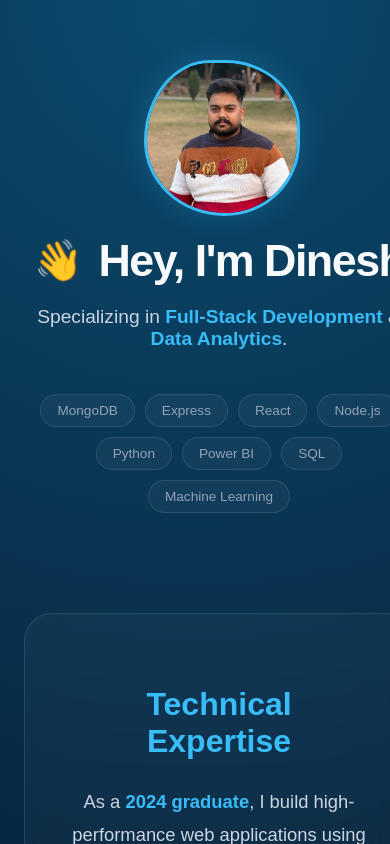
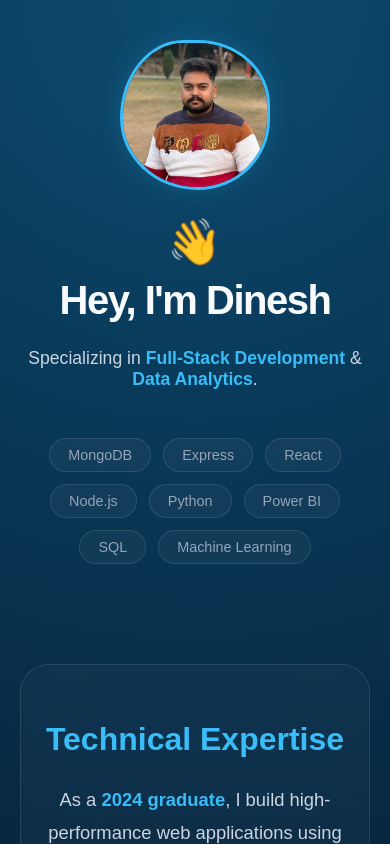
Before and after one commit to Dineshkumar2417/My-Portfolio, a React app in the folder frontend/: page / in a window 390 px wide. Shown: the top 844 px of the page. Built offline with nearby package versions, Linux system fonts and the light colour scheme; no server answers; the HTML template or start-up script is replaced by a standard one.

Commit message:
Fix: Final button uniform sizing and centering

```diff
--- a/frontend/src/App.css
+++ b/frontend/src/App.css
@@ -1,10 +1,18 @@
-/* Fix for the horizontal scroll/black bar on mobile */
+/* --- 0. CRITICAL GLOBAL FIXES --- */
+* {
+  box-sizing: border-box;
+}
+
 html, body {
   max-width: 100%;
   overflow-x: hidden;
+  margin: 0;
+  padding: 0;
+  background-color: #020617;
 }
 
 #root {
+  width: 100%;
   overflow-x: hidden;
 }
 
@@ -12,35 +20,29 @@ html, body {
 
 :root {
   --primary: #38bdf8;
-  --bg-dark: #020617; /* Very dark blue-black */
-  --bg-glow: #0c4a6e; /* Deep navy glow */
+  --bg-dark: #020617;
+  --bg-glow: #0c4a6e;
   --glass: rgba(255, 255, 255, 0.03);
   --border: rgba(255, 255, 255, 0.1);
   --text-main: #f8fafc;
   --text-dim: #94a3b8;
 }
 
-body {
-  margin: 0;
-  padding: 0;
-  background-color: var(--bg-dark);
-  overflow-x: hidden;
-}
-
-/* 1. THE FADING GRADIENT FIX */
+/* 1. LAYOUT WRAPPERS */
 .main-wrapper {
   width: 100%;
   min-height: 100vh;
-  /* This creates the 'fading mix' you asked for.
-     The glow is at the top center and fades into the dark color at 60% */
   background: radial-gradient(circle at 50% 0%, var(--bg-glow) 0%, var(--bg-dark) 65%);
+  display: flex;
+  flex-direction: column;
+  align-items: center;
 }
 
 .portfolio-app {
   width: 100%;
   max-width: 1100px;
-  margin: 0 auto; /* THIS KEEPS IT CENTERED */
-  padding: 60px 24px;
+  margin: 0 auto;
+  padding: 80px 24px;
   font-family: 'Plus Jakarta Sans', sans-serif;
   color: var(--text-main);
   display: flex;
@@ -81,58 +83,75 @@ section, header, footer {
 
 .hero-intro {
   display: flex;
+  flex-direction: row;
   align-items: center;
-  gap: 15px;
-  margin-bottom: 10px;
+  justify-content: center;
+  gap: 20px;
+  margin-bottom: 15px;
+  width: 100%;
 }
 
 .wave-emoji {
-  font-size: 2.5rem;
+  font-size: 2.8rem;
   animation: wave-animation 2.5s infinite;
   transform-origin: 70% 70%;
-  display: inline-block;
 }
 
 @keyframes wave-animation {
-    0% { transform: rotate( 0.0deg) }
+    0% { transform: rotate(0.0deg) }
    10% { transform: rotate(14.0deg) }
    20% { transform: rotate(-8.0deg) }
    30% { transform: rotate(14.0deg) }
    40% { transform: rotate(-4.0deg) }
    50% { transform: rotate(10.0deg) }
-   60% { transform: rotate( 0.0deg) }
-  100% { transform: rotate( 0.0deg) }
+   60% { transform: rotate(0.0deg) }
+  100% { transform: rotate(0.0deg) }
 }
 
-.hero-title { font-size: 3.5rem; margin: 0; letter-spacing: -1.5px; }
-.hero-subtitle { font-size: 1.2rem; color: #cbd5e1; margin-top: 10px; font-weight: 400; }
-.hero-subtitle strong, .contact-desc strong, .about-text strong { color: var(--primary); font-weight: 600; }
+.hero-title {
+  font-size: 3.5rem;
+  margin: 0;
+  letter-spacing: -1.5px;
+  text-align: center;
+}
+
+.hero-subtitle {
+  font-size: 1.25rem;
+  color: #cbd5e1;
+  margin-top: 10px;
+  font-weight: 400;
+  max-width: 700px;
+}
+
+.hero-subtitle strong, .contact-desc strong, .about-text strong {
+  color: var(--primary);
+  font-weight: 600;
+}
 
 .skill-pills-hero {
   display: flex;
-  gap: 10px;
+  gap: 12px;
   flex-wrap: wrap;
   justify-content: center;
-  margin-top: 25px;
-  max-width: 700px;
+  margin-top: 30px;
+  max-width: 800px;
 }
 
 .skill-pills-hero span {
   background: rgba(255, 255, 255, 0.04);
   border: 1px solid var(--border);
-  padding: 8px 16px;
+  padding: 8px 18px;
   border-radius: 100px;
-  font-size: 0.85rem;
+  font-size: 0.9rem;
   color: var(--text-dim);
 }
 
-/* 3. CARDS */
+/* 3. CARDS & SECTIONS */
 .about-card, .project-card, .contact-card-main {
   background: var(--glass);
   backdrop-filter: blur(15px);
   border: 1px solid var(--border);
   border-radius: 28px;
-  box-sizing: border-box;
 }
 
 .about-card { padding: 45px; width: 100%; max-width: 850px; }
@@ -149,18 +168,7 @@ section, header, footer {
 .project-card { padding: 35px; text-align: left; transition: 0.3s ease; }
 .project-card:hover { border-color: var(--primary); transform: translateY(-5px); }
 
-.tech-tag {
-  background: rgba(56, 189, 248, 0.1);
-  color: var(--primary);
-  padding: 5px 12px;
-  border-radius: 8px;
-  font-size: 0.75rem;
-  font-weight: 600;
-  margin: 15px 8px 0 0;
-  display: inline-block;
-}
-
-/* 4. CONTACT */
+/* 4. CONTACT SECTION FIX */
 .contact-card-main {
   padding: 60px 40px;
   width: 100%;
@@ -168,17 +176,6 @@ section, header, footer {
   display: flex;
   flex-direction: column;
   align-items: center;
-}
-
-.status-badge {
-  padding: 8px 18px;
-  background: rgba(34, 197, 94, 0.1);
-  color: #4ade80;
-  border-radius: 100px;
-  font-size: 0.85rem;
-  font-weight: 600;
-  margin-bottom: 30px;
-  border: 1px solid rgba(34, 197, 94, 0.2);
 }
 
 .contact-title { font-size: 3rem; margin-bottom: 20px; letter-spacing: -1.5px; }
@@ -192,15 +189,20 @@ section, header, footer {
   width: 100%;
 }
 
+/* BUTTONS FIX - Making them uniform */
 .contact-btn {
   text-decoration: none;
-  padding: 16px 40px;
+  padding: 16px 30px;
+  min-width: 180px; /* Ensures all buttons have same base width */
   border-radius: 16px;
   font-weight: 700;
   transition: 0.3s;
   color: var(--text-main);
   background: rgba(255, 255, 255, 0.05);
   border: 1px solid var(--border);
+  display: flex;
+  align-items: center;
+  justify-content: center;
 }
 
 .contact-btn.linkedin:hover { background: #0077b5; border-color: #0077b5; }
@@ -209,10 +211,27 @@ section, header, footer {
 
 .footer-copyright { margin-top: 50px; font-size: 0.9rem; color: #475569; }
 
-/* MOBILE RESPONSIVE */
+/* 5. MOBILE RESPONSIVE BLOCK */
 @media (max-width: 768px) {
-  .hero-title { font-size: 2.8rem; }
+  .portfolio-app { padding: 40px 20px; }
+
+  .hero-intro {
+    flex-direction: column;
+    gap: 10px;
+  }
+
+  .hero-title { font-size: 2.5rem; }
+  .hero-subtitle { font-size: 1.1rem; }
+
   .contact-title { font-size: 2.2rem; }
-  .contact-row { flex-direction: column; align-items: center; }
-  .contact-btn { width: 100%; max-width: 300px; }
+  .contact-row { flex-direction: column; align-items: center; width: 100%; }
+
+  .contact-btn {
+    width: 100%;
+    max-width: 320px;
+    min-width: unset;
+    padding: 18px 20px;
+  }
+
+  .about-card { padding: 30px 20px; }
 }
```
